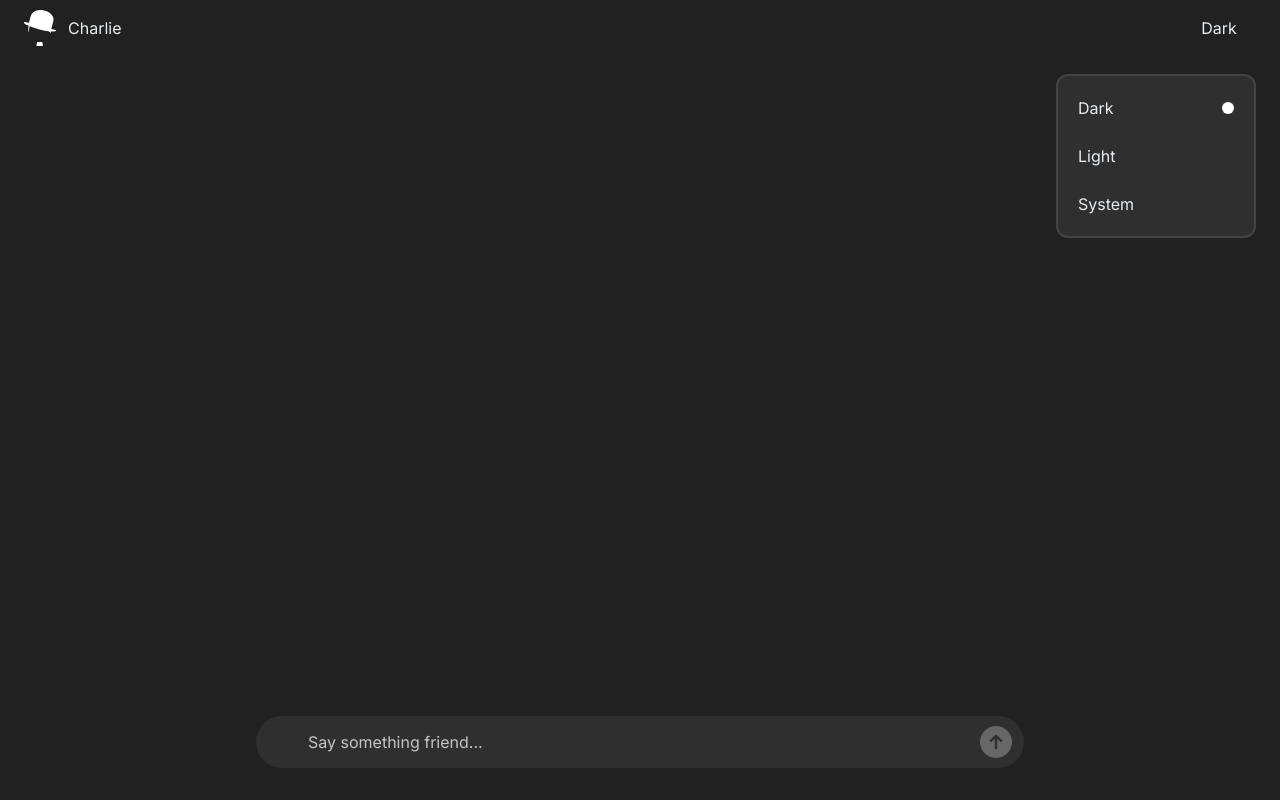
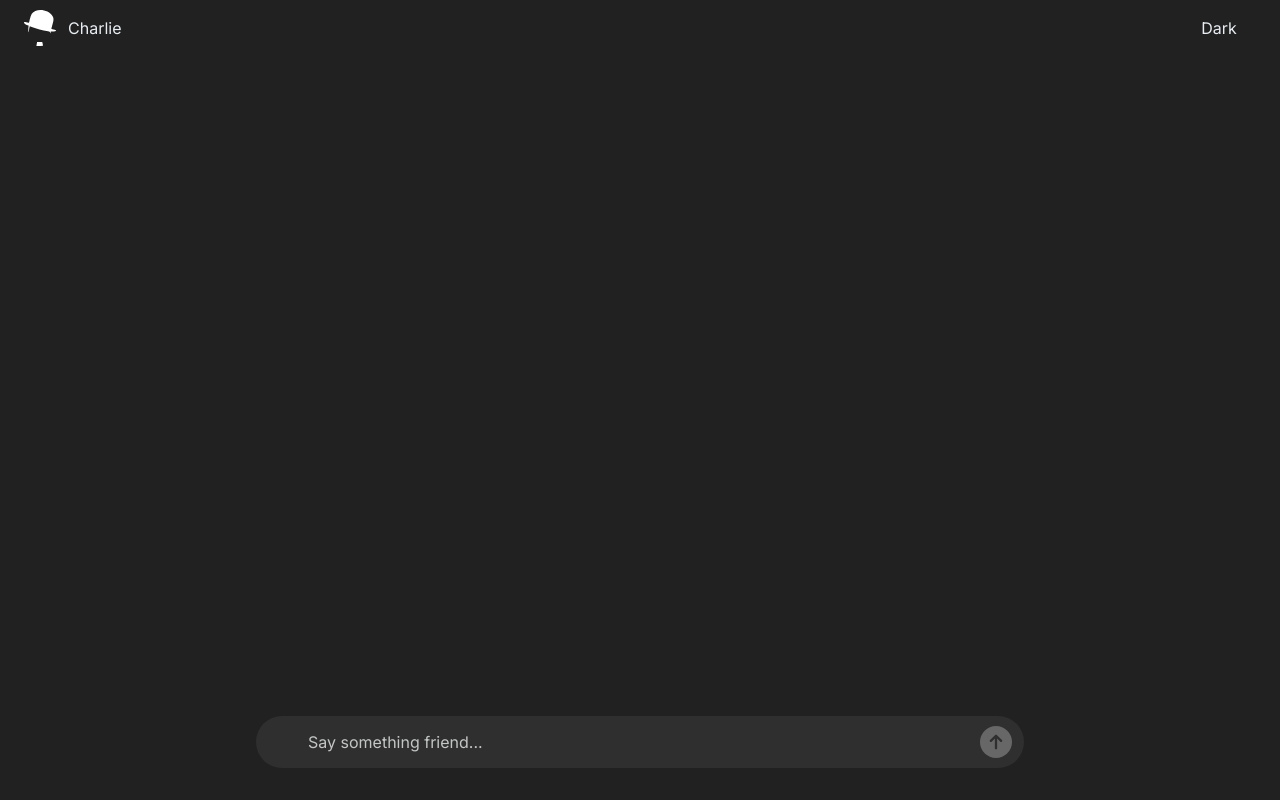
Before and after one commit to Dikhyant/comedy-gen, a Next.js app: page / in a window 1280 px wide. Built offline with nearby package versions, Linux system fonts and the light colour scheme.

Commit message:
Code rectification

```diff
--- a/src/_components/Select/Select.tsx
+++ b/src/_components/Select/Select.tsx
@@ -16,7 +16,7 @@ export default function Select({
     ...props
 }: TSelect){
     const {isDark} = useThemeContext();
-    const [isDropDownVisible, setIsDropDownVisible] = useState<boolean>(true);
+    const [isDropDownVisible, setIsDropDownVisible] = useState<boolean>(false);
     const [value, setValue] = useState<string>(initialValue ? initialValue : options[0] ? options[0] : "");
 
     useEffect(() => {
```
